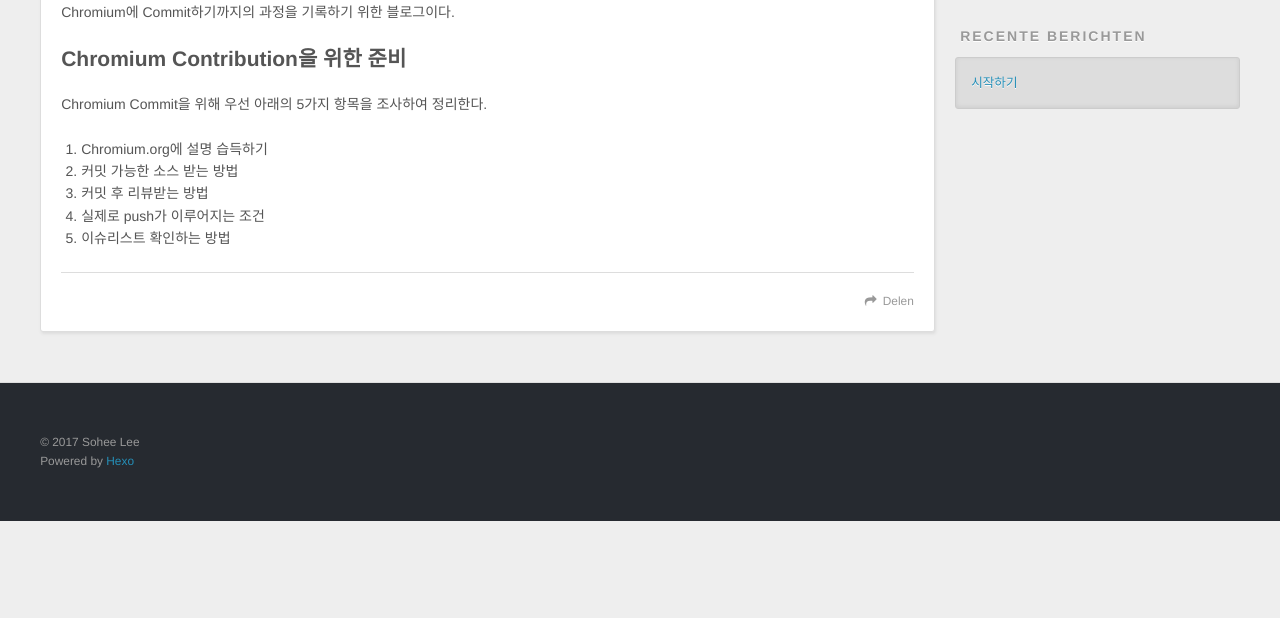
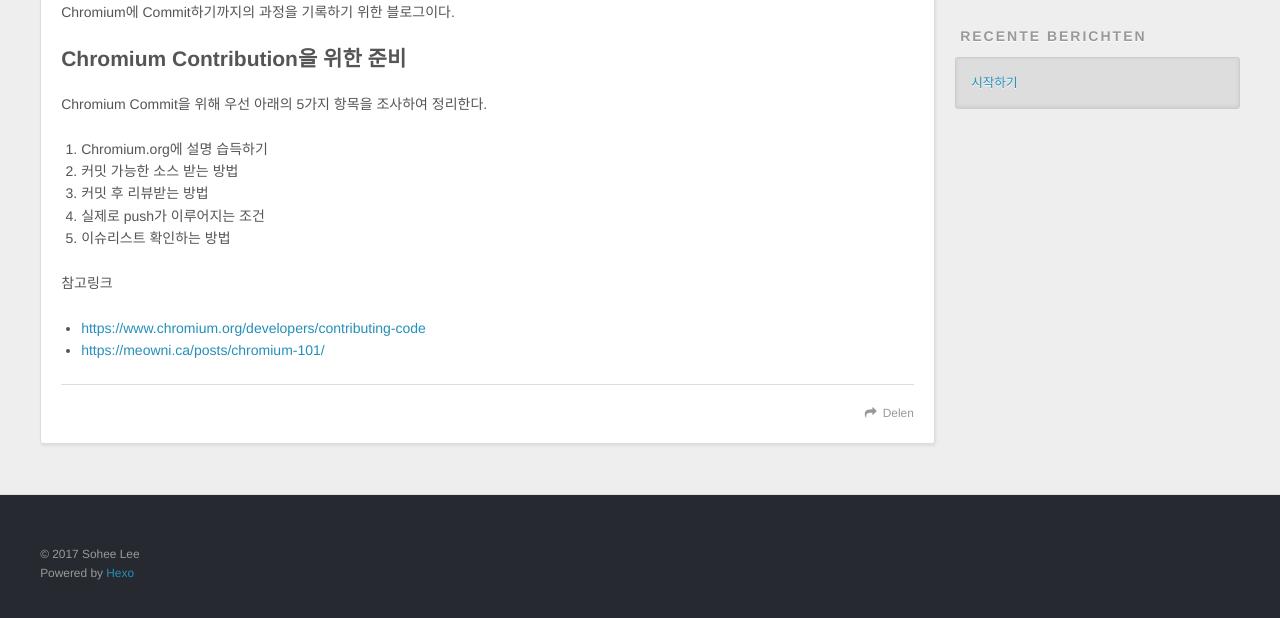
Before and after one commit to sochanchanhee/sochanchanhee.github.io, a plain HTML site: page 2017/11/06/hello-world/index.html in a window 1280 px wide. Shown: the part 452-1070 px from the top of the page. Before the commit the page ends 973 px from the top, so only its background shows below. Drawn offline with nearby package versions, Linux system fonts and the light colour scheme.

Commit message:
Site updated: 2017-11-06 19:13:05

```diff
--- a/2017/11/06/hello-world/index.html
+++ b/2017/11/06/hello-world/index.html
@@ -11,7 +11,7 @@
 <meta property="og:url" content="https://sochanchanhee.github.io/2017/11/06/hello-world/index.html">
 <meta property="og:site_name" content="찬찬히">
 <meta property="og:description" content="Chromium에 Commit하기까지의 과정을 기록하기 위한 블로그이다. Chromium Contribution을 위한 준비Chromium Commit을 위해 우선 아래의 5가지 항목을 조사하여 정리한다.  Chromium.org에 설명 습득하기 커밋 가능한 소스 받는 방법 커밋 후 리뷰받는 방법 실제로 push가 이루어지는 조건 이슈리스트 확인하는 방법">
-<meta property="og:updated_time" content="2017-11-06T09:53:02.233Z">
+<meta property="og:updated_time" content="2017-11-06T10:10:06.505Z">
 <meta name="twitter:card" content="summary">
 <meta name="twitter:title" content="시작하기">
 <meta name="twitter:description" content="Chromium에 Commit하기까지의 과정을 기록하기 위한 블로그이다. Chromium Contribution을 위한 준비Chromium Commit을 위해 우선 아래의 5가지 항목을 조사하여 정리한다.  Chromium.org에 설명 습득하기 커밋 가능한 소스 받는 방법 커밋 후 리뷰받는 방법 실제로 push가 이루어지는 조건 이슈리스트 확인하는 방법">
@@ -94,11 +94,16 @@
 <li>실제로 push가 이루어지는 조건</li>
 <li>이슈리스트 확인하는 방법</li>
 </ol>
+<p>참고링크</p>
+<ul>
+<li><a href="https://www.chromium.org/developers/contributing-code" target="_blank" rel="external">https://www.chromium.org/developers/contributing-code</a></li>
+<li><a href="https://meowni.ca/posts/chromium-101/" target="_blank" rel="external">https://meowni.ca/posts/chromium-101/</a></li>
+</ul>
 
 
     </div>
     <footer class="article-footer">
-      <a data-url="https://sochanchanhee.github.io/2017/11/06/hello-world/" data-id="cj9nyy4t10000qwhegfyn6rt1" class="article-share-link">Delen</a>
+      <a data-url="https://sochanchanhee.github.io/2017/11/06/hello-world/" data-id="cj9o0yryb0000z4hedisaflbl" class="article-share-link">Delen</a>
 
 
     </footer>
```
Also changed, not shown: index.html (+6 -1 lines).
